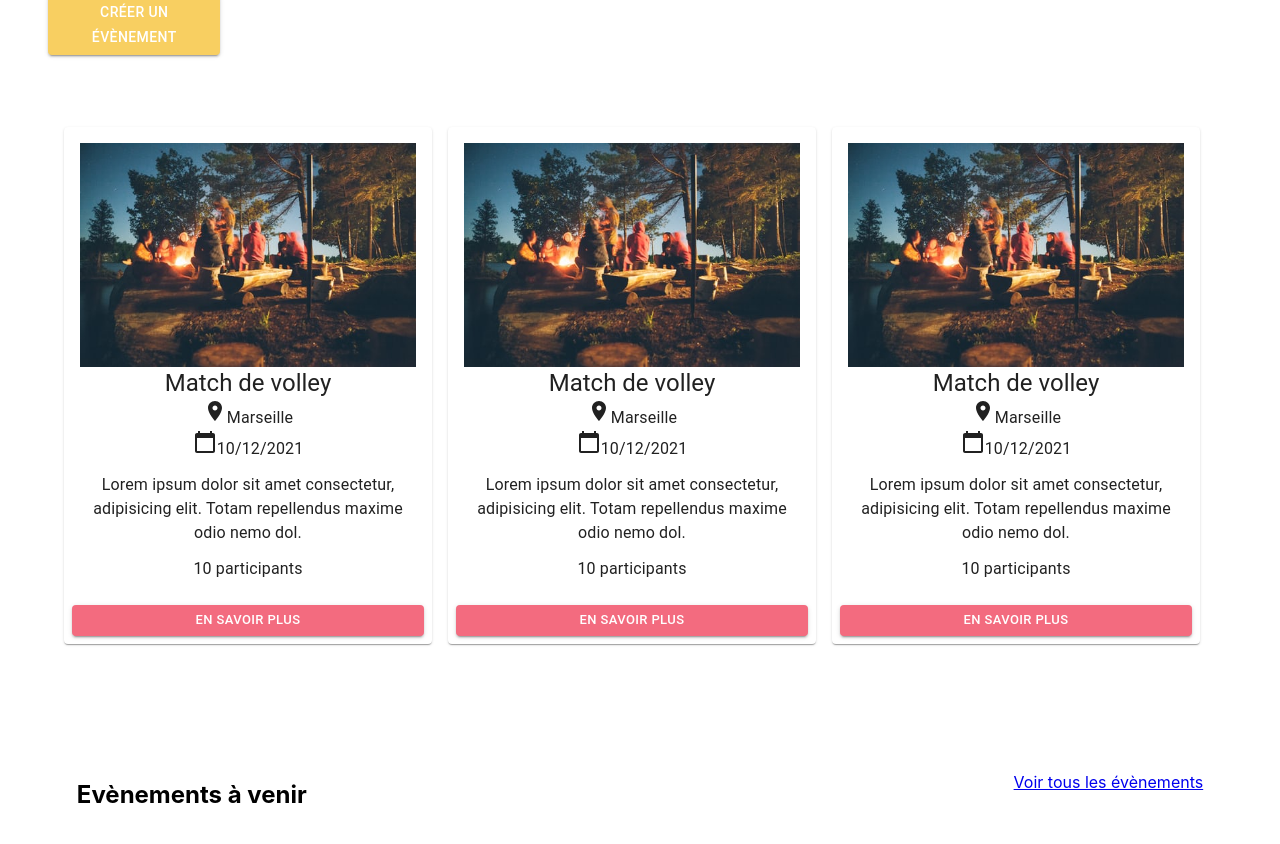
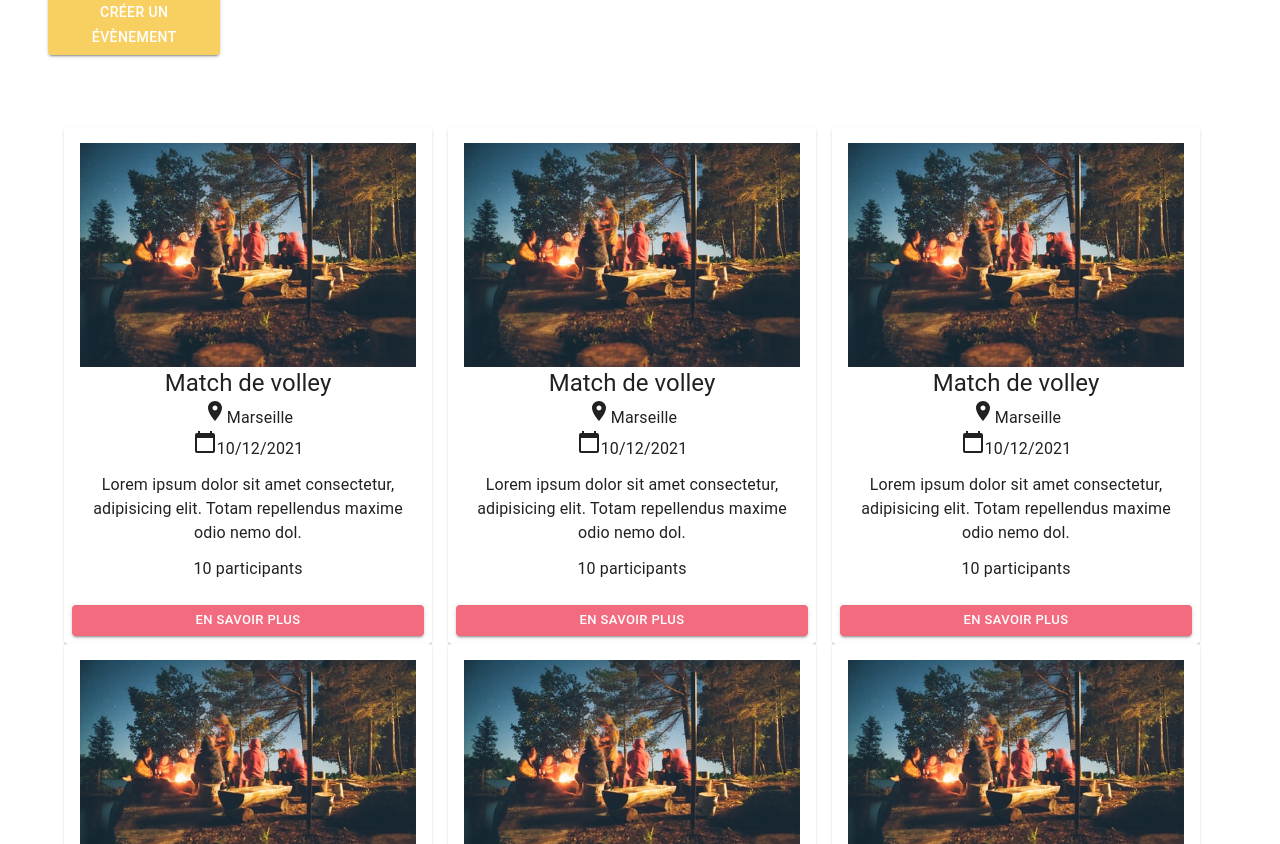
Before and after one commit to GeraldineBB/meetus-front, a React (Create React App) app: page / in a window 1280 px wide. Shown: the part 554-1398 px from the top of the page. Built offline with nearby package versions, Linux system fonts and the light colour scheme.

Commit message:
wip : dynamisatio event home

```diff
--- a/src/components/HomePage/Cards/index.js
+++ b/src/components/HomePage/Cards/index.js
@@ -11,6 +11,11 @@ function Cards() {
         <Container maxWidth="lg" sx={{mt: 6, mb: 8}}>
             <Grid container >
 
+            {list.map((event) => (
+                <Grid item md={4}>
+                     <HomeCard key={event.id} {...event}/>
+                </Grid>
+            ))}
 
                 <Grid item md={4}>
                     <HomeCard />
```
